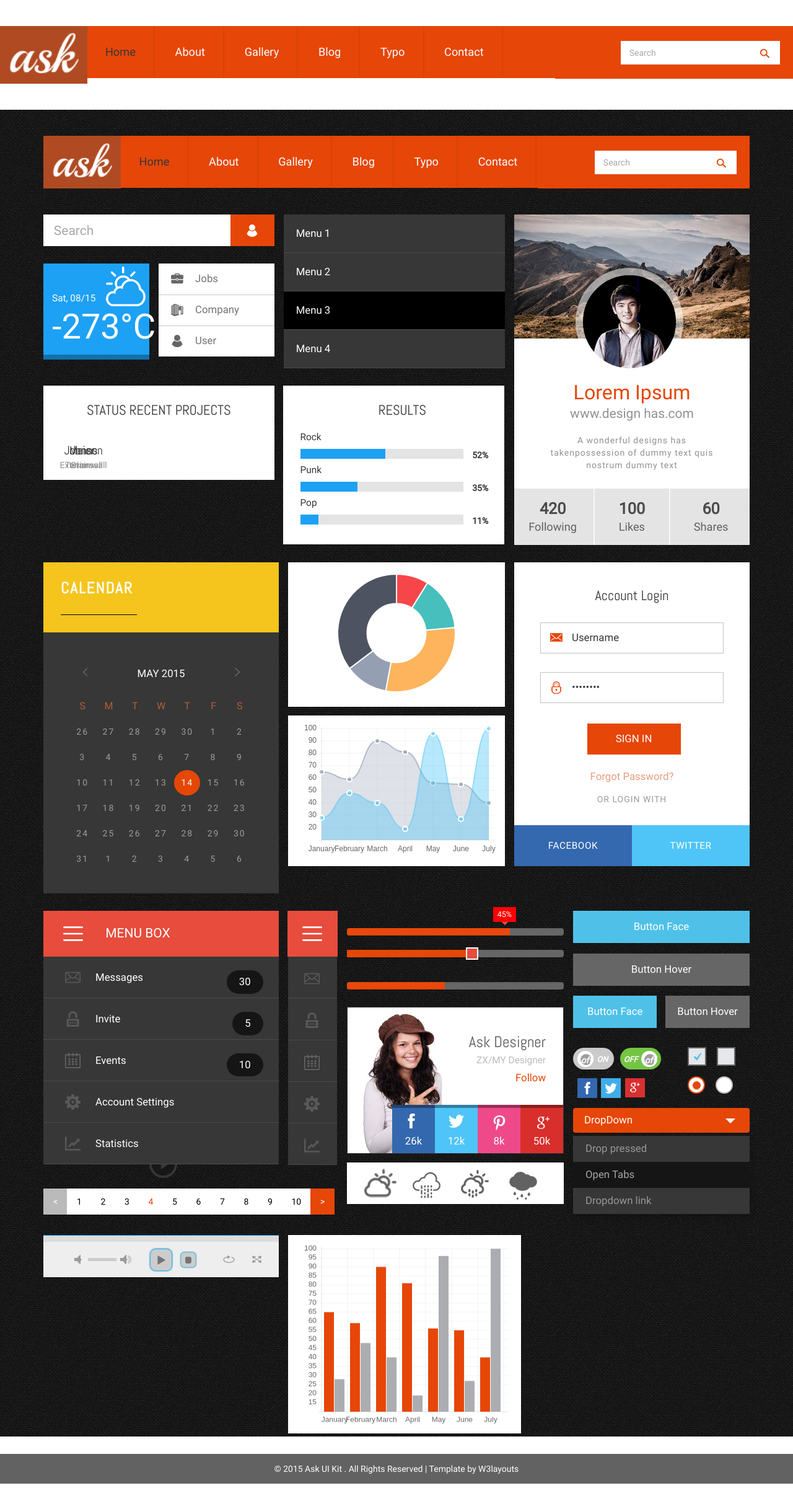
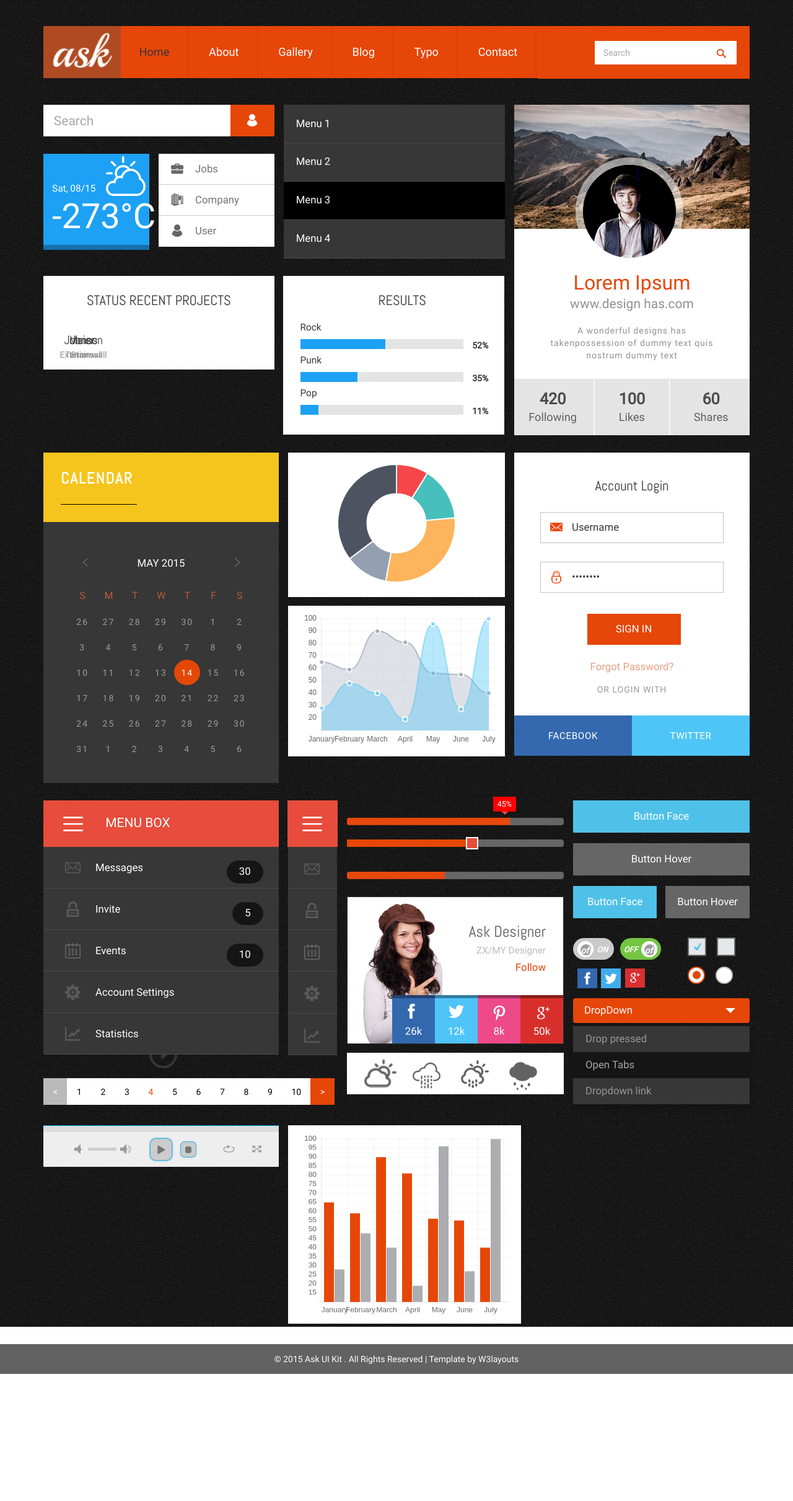
Before and after one commit to BasesDeDatos/matchme, a PHP site: page / in a window 1280 px wide. Shown: the whole page at 62% size. After the commit the page ends 2216 px from the top, so only its background shows below. Run offline with PHP 8.4, Linux system fonts and the light colour scheme; data that the repository does not hold is empty; some libraries are stand-ins or nearby versions; grey boxes are pictures that could not be loaded.

Commit message:
para poder pushear

```diff
--- a/footer.php
+++ b/footer.php
@@ -1,4 +1,6 @@
 
+		</div>
+	</div>
 	<div class="footer">
 		<p>© 2015 Ask UI Kit . All Rights Reserved | Template by  <a href="http://w3layouts.com/">  W3layouts</a></p>
 	</div>
--- a/header.php
+++ b/header.php
@@ -28,8 +28,9 @@ License URL: http://creativecommons.org/licenses/by/3.0/
 
 </head>
 <body>
-
-	<!--navigation-->
+	<div class="content">
+		<div class="container">
+			<!--navigation-->
 			<div class="header">
 				<div class="logo">
 					<a href="#"><img src="images/logo.png" alt=""/></a>
--- a/index.php
+++ b/index.php
@@ -5,36 +5,11 @@ License: Creative Commons Attribution 3.0 Unported
 License URL: http://creativecommons.org/licenses/by/3.0/
 -->
 	<?php require_once("header.php") ?>
+
 	<script src="js/Chart.js"></script>
 	<script src="js/jquery.circlechart.js"></script>
 	<!-- content -->
-	<div class="content">
-		<div class="container">
-			<!--navigation-->
-			<div class="header">
-				<div class="logo">
-					<a href="#"><img src="images/logo.png" alt=""/></a>
-				</div>
-				<div class="top-nav">
-					<span class="menu">Menu</span>
-					<ul class="nav1">
-						<li><a href="#" class="active" data-hover="Home">Home</a></li>
-						<li><a href="#" data-hover="About">About</a></li>
-						<li><a href="#" data-hover="Gallery">Gallery</a></li>
-						<li><a href="#" data-hover="Blog">Blog</a></li>
-						<li><a href="#" data-hover="Typo">Typo</a></li>
-						<li><a href="#" data-hover="Contact">Contact</a></li>
-					</ul>
-				</div>
-				<div class="search">
-					<form>
-						<input type="search" value="Search" onfocus="this.value = '';" onblur="if (this.value == '') {this.value = 'Search';}" required="">
-						<input type="submit" value=" ">
-					</form>
-				</div>
-				<div class="clearfix"></div>
-			</div>
-			<!--//navigation-->
+
 			<div class="content-btm">
 				<div class="col-md-8 content-grids">
 					<div class="content-grids-info">
```
